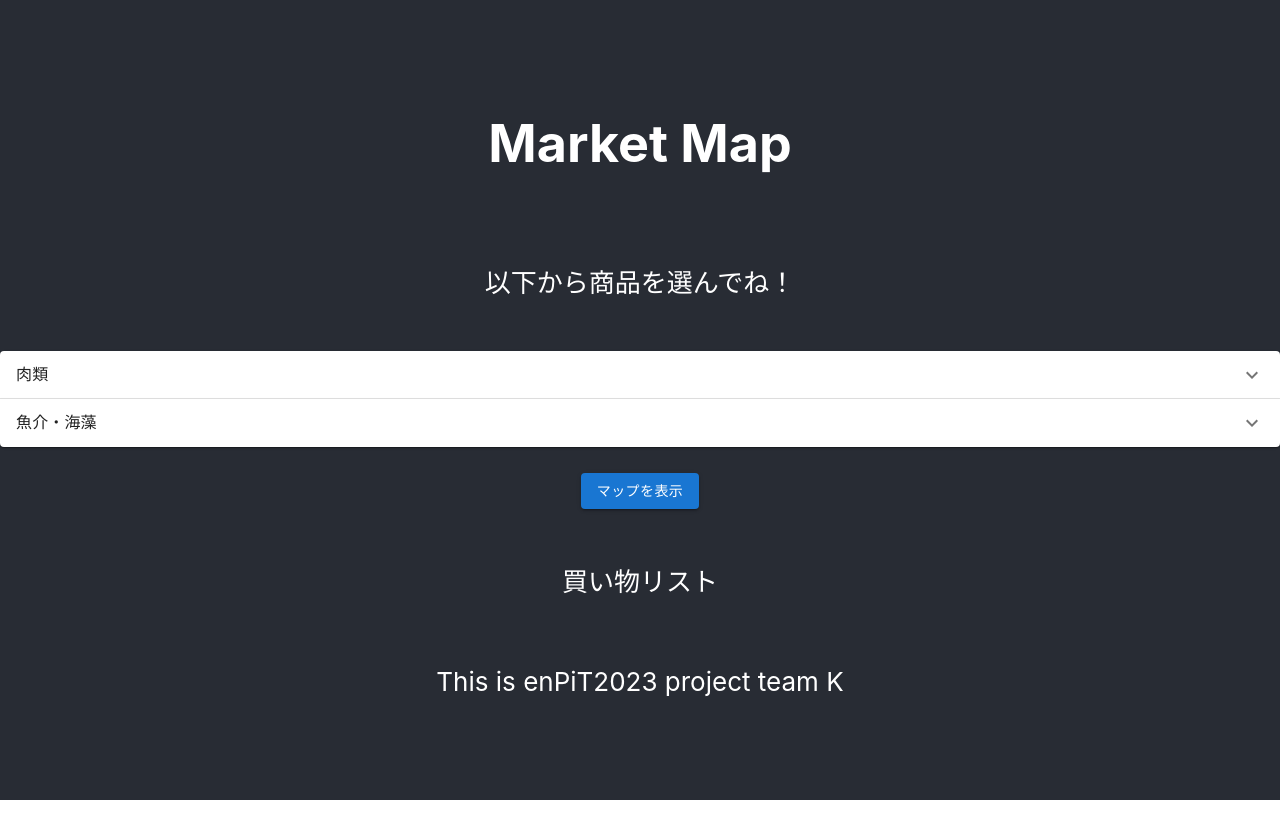
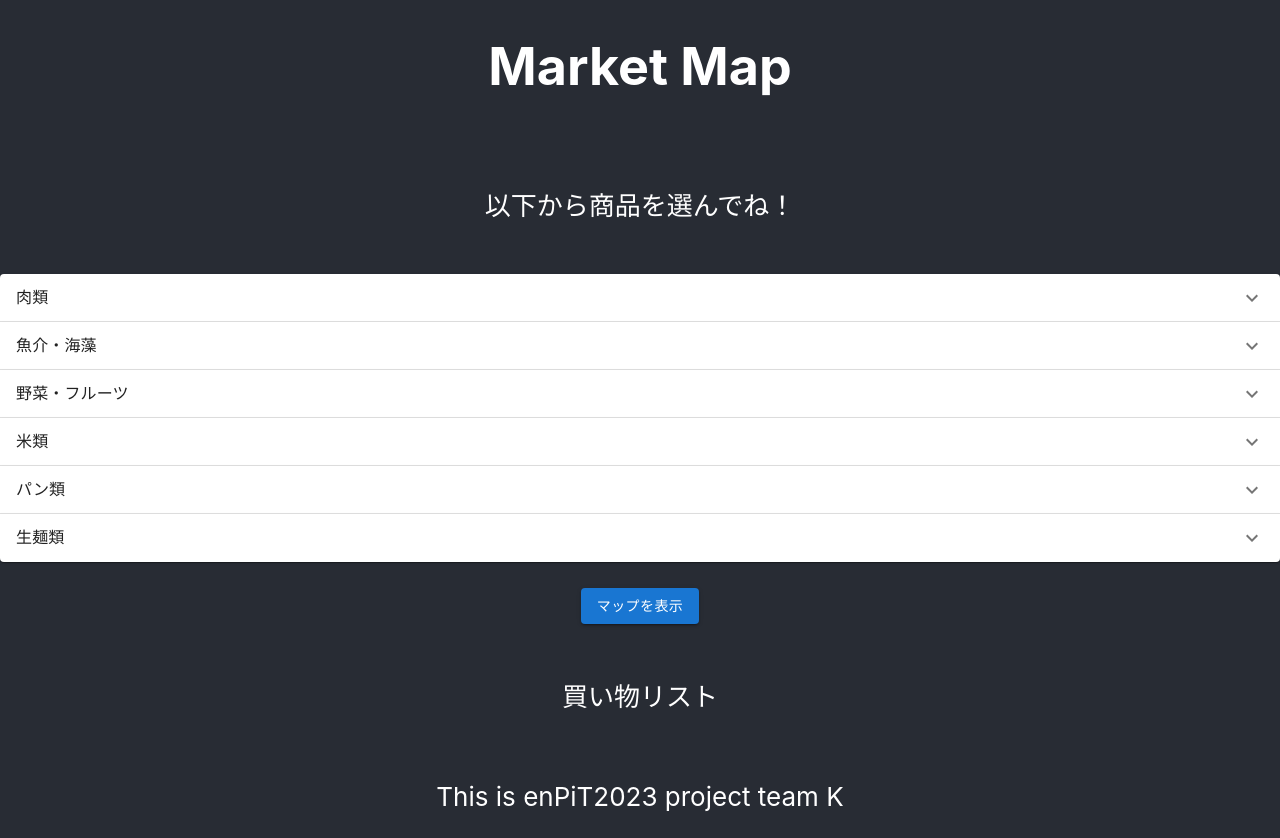
Before and after one commit to enpitut2023/MarketMap_front, a React (Create React App) app: page / in a window 1280 px wide. Before the commit the page ends 800 px from the top, so only its background shows below. Built offline with nearby package versions, Linux system fonts and the light colour scheme.

Commit message:
add category

```diff
--- a/src/App.jsx
+++ b/src/App.jsx
@@ -128,6 +128,78 @@ function App() {
               </Typography>
             </AccordionDetails>
           </Accordion>
+          <Accordion>
+          <AccordionSummary
+              expandIcon={<ExpandMoreIcon />}
+              aria-controls="panel1a-content"
+              id="panel1a-header"
+            >
+              <Typography>
+                野菜・フルーツ
+              </Typography>
+            </AccordionSummary>
+            <AccordionDetails>
+              <Typography>
+              <ul className='buttons'>
+                <DatabaseButtons database={csvData} addelem={addelem} category={"野菜・フルーツ"}/>
+              </ul>
+              </Typography>
+            </AccordionDetails>
+          </Accordion>
+          <Accordion>
+          <AccordionSummary
+              expandIcon={<ExpandMoreIcon />}
+              aria-controls="panel1a-content"
+              id="panel1a-header"
+            >
+              <Typography>
+                米類
+              </Typography>
+            </AccordionSummary>
+            <AccordionDetails>
+              <Typography>
+              <ul className='buttons'>
+                <DatabaseButtons database={csvData} addelem={addelem} category={"米類"}/>
+              </ul>
+              </Typography>
+            </AccordionDetails>
+          </Accordion>
+          <Accordion>
+          <AccordionSummary
+              expandIcon={<ExpandMoreIcon />}
+              aria-controls="panel1a-content"
+              id="panel1a-header"
+            >
+              <Typography>
+                パン類
+              </Typography>
+            </AccordionSummary>
+            <AccordionDetails>
+              <Typography>
+              <ul className='buttons'>
+                <DatabaseButtons database={csvData} addelem={addelem} category={"パン類"}/>
+              </ul>
+              </Typography>
+            </AccordionDetails>
+          </Accordion>
+          <Accordion>
+          <AccordionSummary
+              expandIcon={<ExpandMoreIcon />}
+              aria-controls="panel1a-content"
+              id="panel1a-header"
+            >
+              <Typography>
+                生麺類
+              </Typography>
+            </AccordionSummary>
+            <AccordionDetails>
+              <Typography>
+              <ul className='buttons'>
+                <DatabaseButtons database={csvData} addelem={addelem} category={"生麺類"}/>
+              </ul>
+              </Typography>
+            </AccordionDetails>
+          </Accordion>
         </div>
         <p>
             <Button variant="contained" onClick={() => send_back(numbers)}>マップを表示</Button>
```
